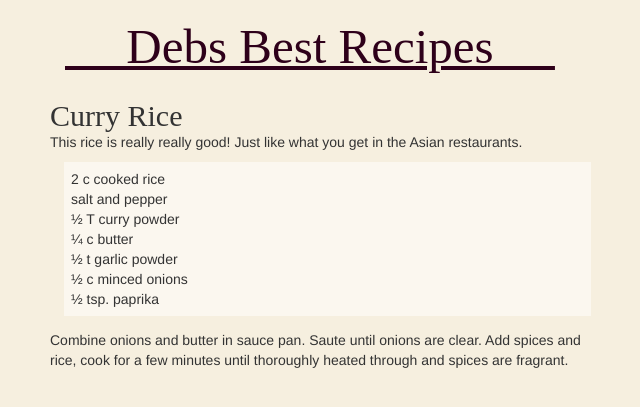
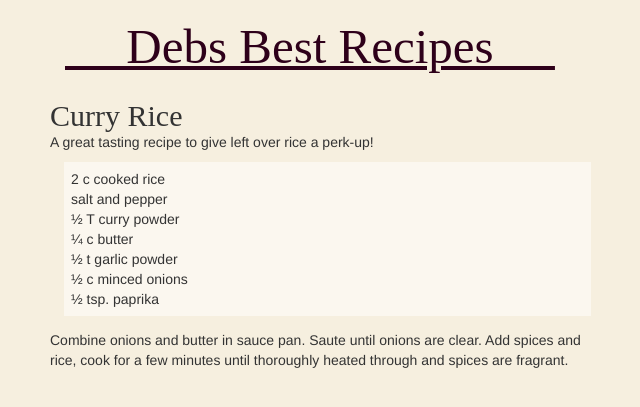
Before and after one commit to JonahBraun/debs-recipes, a Jekyll site: the page built from _posts/2005-09-07-curry-rice.md, in a window 1280 px wide. Shown: the top 407 px of the page, without its empty margins (5-645 px from the left). Built offline with Jekyll 4.4.1, drawn with Linux system fonts in a browser that asks for light colours; nearby versions of some CDN libraries; some web fonts are replaced; Markdown is read by kramdown in place of the engine named in the settings.

Commit message:
Update 2005-09-07-curry-rice.md

```diff
--- a/_posts/2005-09-07-curry-rice.md
+++ b/_posts/2005-09-07-curry-rice.md
@@ -3,7 +3,7 @@ layout: recipe
 title: Curry Rice
 category: sides
 ---
-This rice is really really good! Just like what you get in the Asian restaurants.
+A great tasting recipe to give left over rice a perk-up!
 
 - 2 c cooked rice
 - salt and pepper
```
